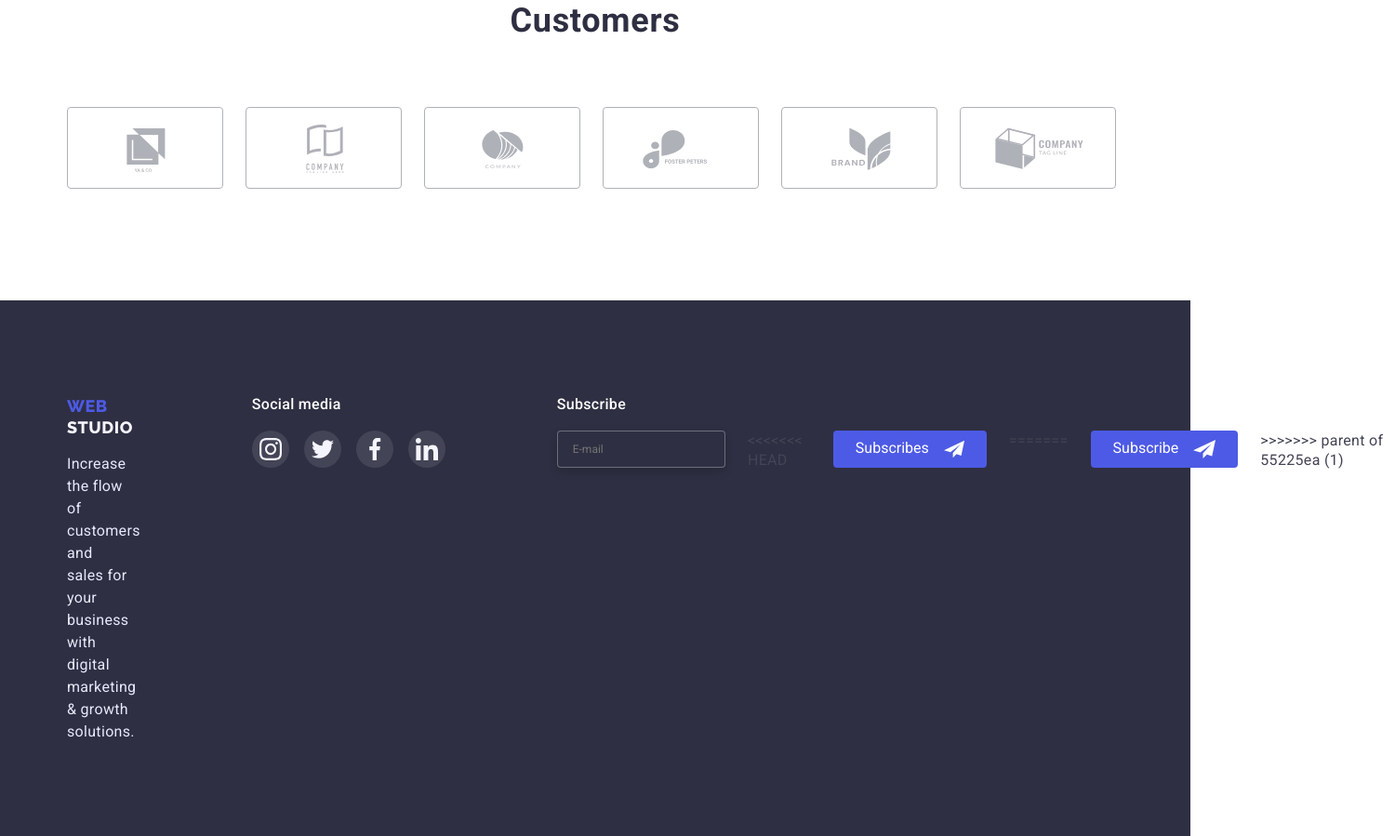
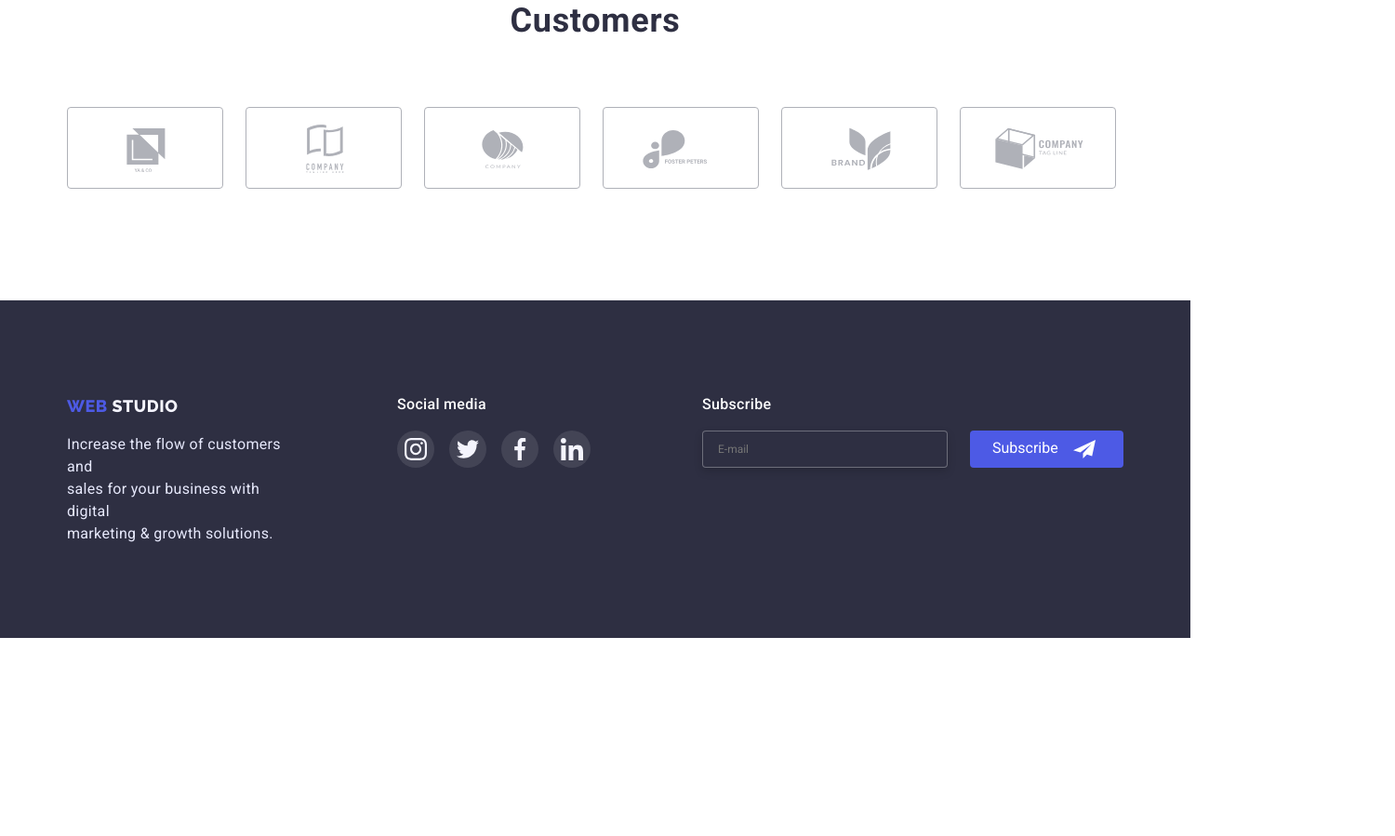
Before and after one commit to Bo1hdan/goit-markup-hw-05, a plain HTML site: page index.html in a window 1280 px wide. Shown: the part 2595-3494 px from the top of the page at 93% size, 1500 px wide, since content can reach past the window. After the commit the page ends 3281 px from the top, so only its background shows below. Drawn offline with nearby package versions, Linux system fonts and the light colour scheme.

Commit message:
button text change

```diff
--- a/index.html
+++ b/index.html
@@ -438,13 +438,7 @@
                   id="email"
                   placeholder="E-mail"
                 />
-<<<<<<< HEAD
-                <button class="footer-form-btn" type="submit">
-                  Subscribes
-                </button>
-=======
                 <button class="footer-form-btn" type="submit">Subscribe</button>
->>>>>>> parent of 55225ea (1)
               </div>
             </form>
           </div>
```
